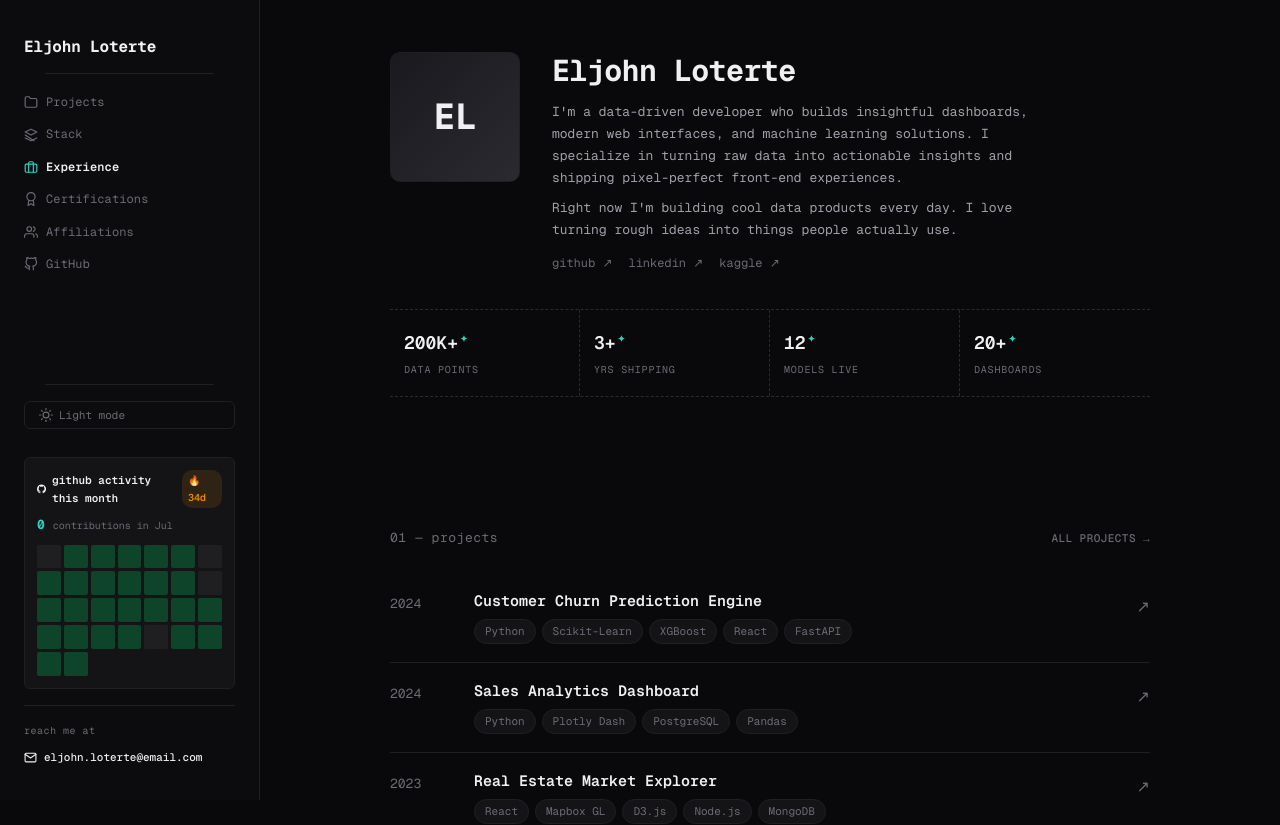
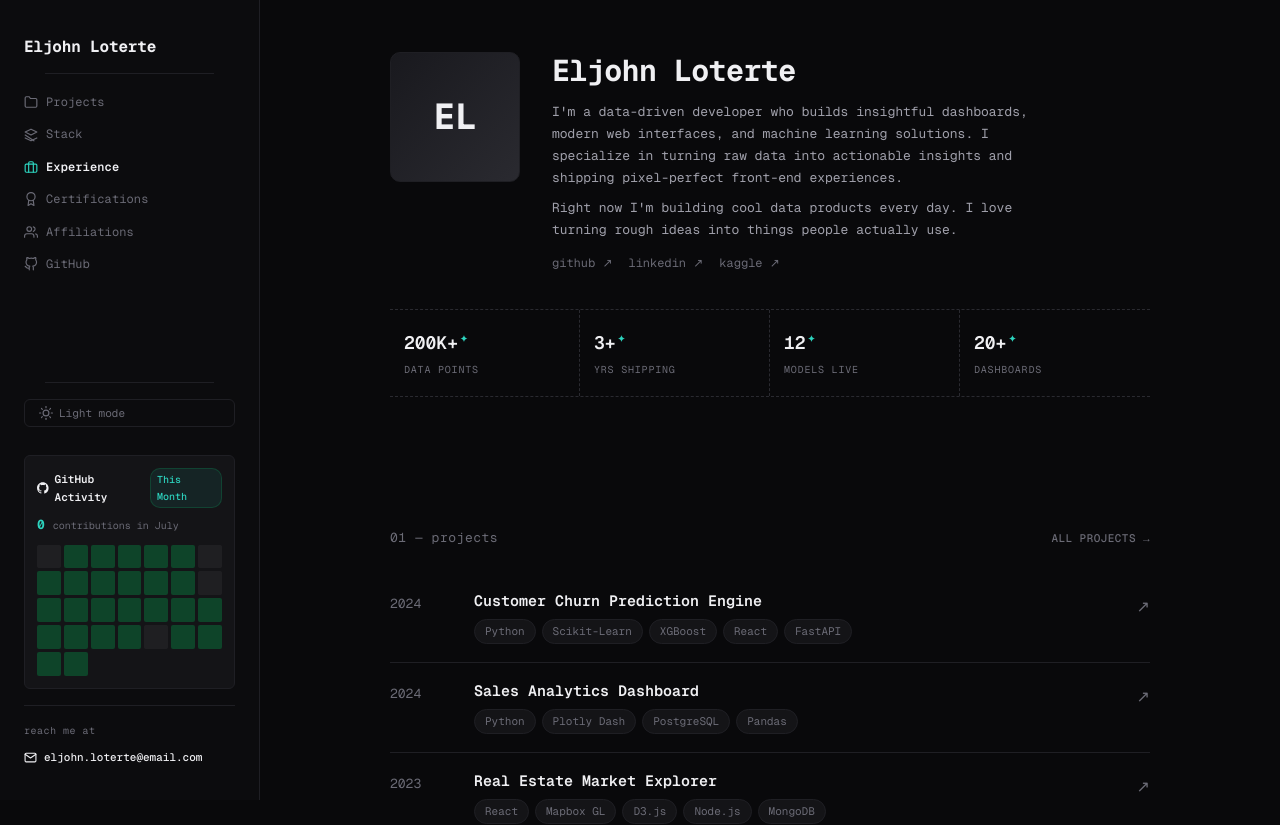
Before and after one commit to Eljohn-Loterte/Portfolio, a React (Vite) app: page / in a window 1280 px wide. Shown: the top 825 px of the page. Built offline with nearby package versions, Linux system fonts and the light colour scheme; no server answers.

Commit message:
feat: remove streak and refine monthly GitHub activity widget header

```diff
--- a/src/components/Sidebar.jsx
+++ b/src/components/Sidebar.jsx
@@ -76,9 +76,8 @@ function getLevelClass(level, count) {
 export default function Sidebar({ activeSection, isOpen, onClose, theme, onToggleTheme, onSelectSection, onGoHome }) {
   const [ghStats, setGhStats] = useState({
     monthContributions: 0,
-    currentStreak: fallbackData.currentStreak,
     monthDays: [],
-    currentMonthName: new Date().toLocaleString('en-US', { month: 'short' }),
+    fullMonthName: new Date().toLocaleString('en-US', { month: 'long' }),
   });
 
   // Fetch real-time GitHub activity for current month
@@ -96,7 +95,7 @@ export default function Sidebar({ activeSection, isOpen, onClose, theme, onToggl
             const now = new Date();
             const year = now.getFullYear();
             const month = now.getMonth();
-            const monthName = now.toLocaleString('en-US', { month: 'short' });
+            const fullMonthName = now.toLocaleString('en-US', { month: 'long' });
 
             // Filter days for current calendar month
             const currentMonthDays = flatList.filter((d) => {
@@ -108,26 +107,11 @@ export default function Sidebar({ activeSection, isOpen, onClose, theme, onToggl
             // Calculate month total contributions
             const monthTotal = currentMonthDays.reduce((acc, d) => acc + (d.contributionCount || 0), 0);
 
-            // Calculate current streak
-            const recentList = [...flatList].reverse();
-            let streak = 0;
-            for (let i = 0; i < recentList.length; i++) {
-              const count = recentList[i].contributionCount || 0;
-              if (count > 0) {
-                streak++;
-              } else if (i === 0) {
-                continue;
-              } else {
-                break;
-              }
-            }
-
             if (isMounted) {
               setGhStats({
                 monthContributions: monthTotal,
-                currentStreak: streak || fallbackData.currentStreak,
                 monthDays: currentMonthDays.length > 0 ? currentMonthDays : flatList.slice(-30),
-                currentMonthName: monthName,
+                fullMonthName,
               });
             }
           }
@@ -241,13 +225,13 @@ export default function Sidebar({ activeSection, isOpen, onClose, theme, onToggl
               <svg width="12" height="12" viewBox="0 0 24 24" fill="currentColor">
                 <path d="M12 0C5.37 0 0 5.37 0 12c0 5.31 3.435 9.795 8.205 11.385.6.105.825-.255.825-.57 0-.285-.015-1.23-.015-2.235-3.015.555-3.795-.735-4.035-1.41-.135-.345-.72-1.41-1.23-1.695-.42-.225-1.02-.78-.015-.795.945-.015 1.62.87 1.845 1.23 1.08 1.815 2.805 1.305 3.495.99.105-.78.42-1.305.765-1.605-2.67-.3-5.46-1.335-5.46-5.925 0-1.305.465-2.385 1.23-3.225-.12-.3-.54-1.53.12-3.18 0 0 1.005-.315 3.3 1.23.96-.27 1.98-.405 3-.405s2.04.135 3 .405c2.295-1.56 3.3-1.23 3.3-1.23.66 1.65.24 2.88.12 3.18.765.84 1.23 1.905 1.23 3.225 0 4.605-2.805 5.625-5.475 5.925.435.375.81 1.095.81 2.22 0 1.605-.015 2.895-.015 3.3 0 .315.225.69.825.57A12.02 12.02 0 0024 12c0-6.63-5.37-12-12-12z"/>
               </svg>
-              github activity this month
+              GitHub Activity
             </span>
-            <span className="sidebar-github-streak">🔥 {ghStats.currentStreak}d</span>
+            <span className="sidebar-github-month-badge">This Month</span>
           </div>
 
           <div className="sidebar-github-count">
-            {ghStats.monthContributions.toLocaleString()} <span className="count-label">contributions in {ghStats.currentMonthName}</span>
+            {ghStats.monthContributions.toLocaleString()} <span className="count-label">contributions in {ghStats.fullMonthName}</span>
           </div>
 
           {/* Current Month Activity Grid */}
--- a/src/index.css
+++ b/src/index.css
@@ -362,14 +362,15 @@ body {
   color: var(--text-primary);
 }
 
-.sidebar-github-streak {
+.sidebar-github-month-badge {
   font-family: var(--font-mono);
   font-size: 10px;
-  font-weight: 600;
-  color: #e38c00;
-  background: rgba(227, 140, 0, 0.12);
+  font-weight: 500;
+  color: var(--accent);
+  background: var(--accent-dim);
   padding: 2px 6px;
   border-radius: 10px;
+  border: 1px solid rgba(5, 196, 107, 0.2);
 }
 
 .sidebar-github-count {
```
